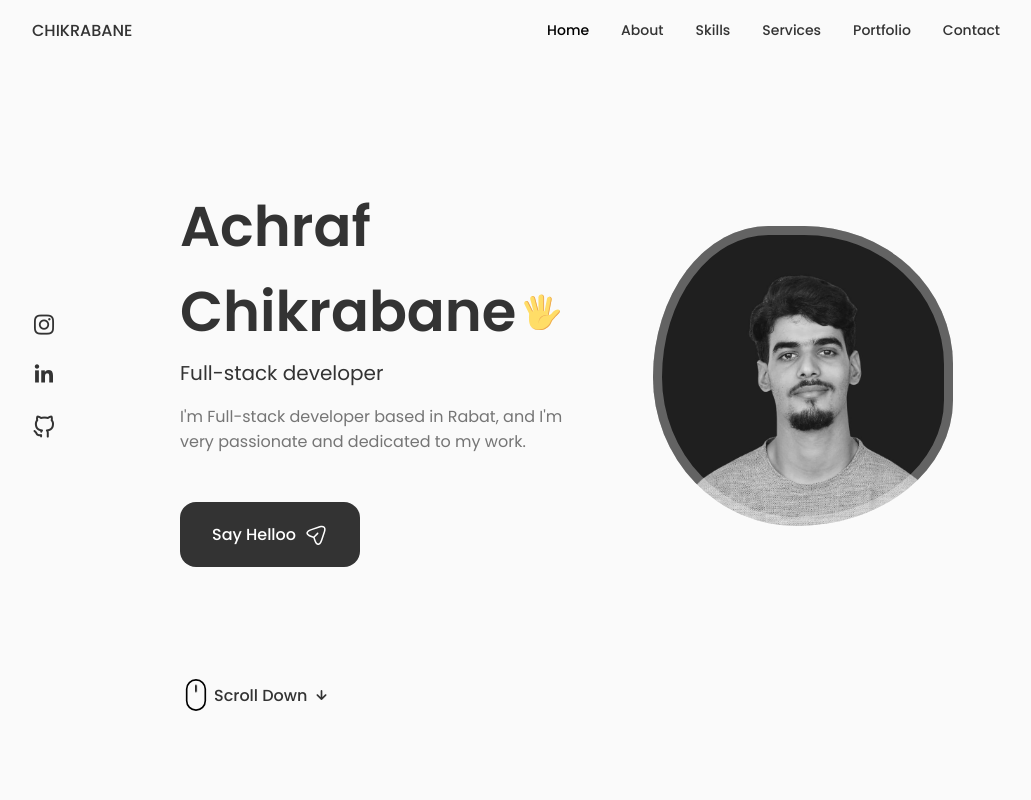
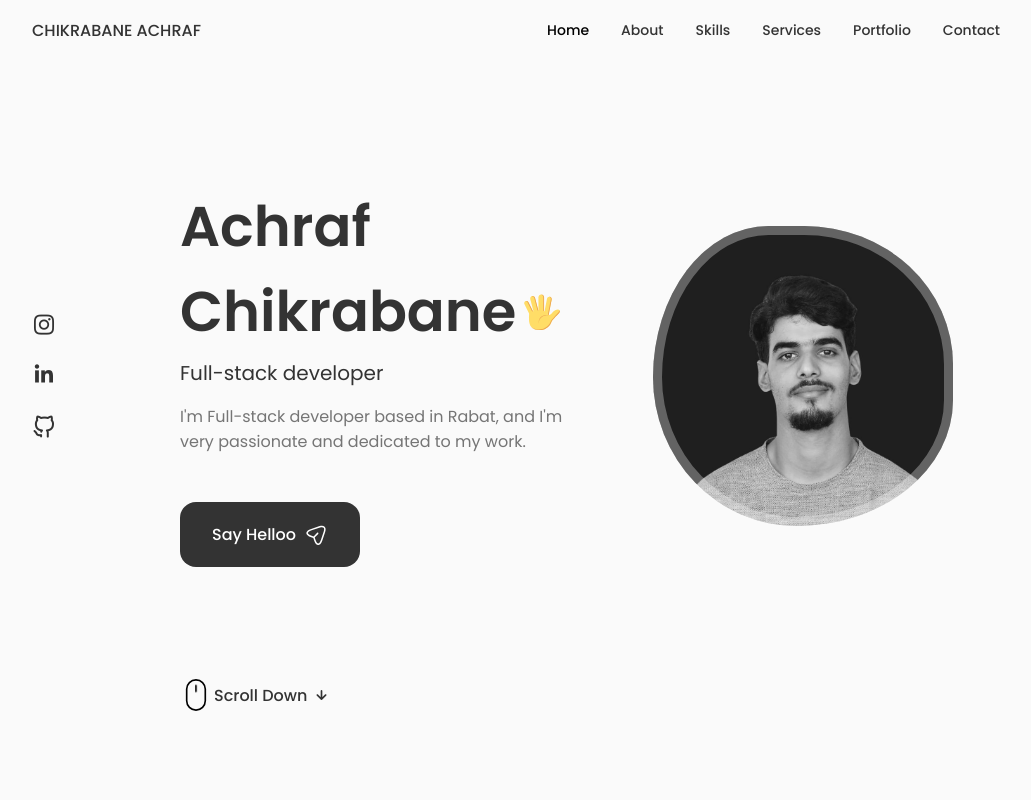
Before and after one commit to achraftes/Portfolio-website, a React (Vite) app: page / in a window 1280 px wide. Shown: the top 800 px of the page, without its empty margins (124-1155 px from the left). Built offline with nearby package versions, Linux system fonts and the light colour scheme.

Commit message:
update  logo

```diff
--- a/src/components/header/Header.jsx
+++ b/src/components/header/Header.jsx
@@ -25,7 +25,7 @@ const Header = () => {
         {/* ===== LOGO IMAGE ===== */}
         <a href="#home" className="nav__logo">
           {/* <img src={Logo} alt="Achraf Logo" className="nav__logo-img" /> */}
-          CHIKRABANE
+          CHIKRABANE ACHRAF
         </a>
 
         <div className={Toggle ? "nav__menu show-menu" : "nav__menu"}>
```
